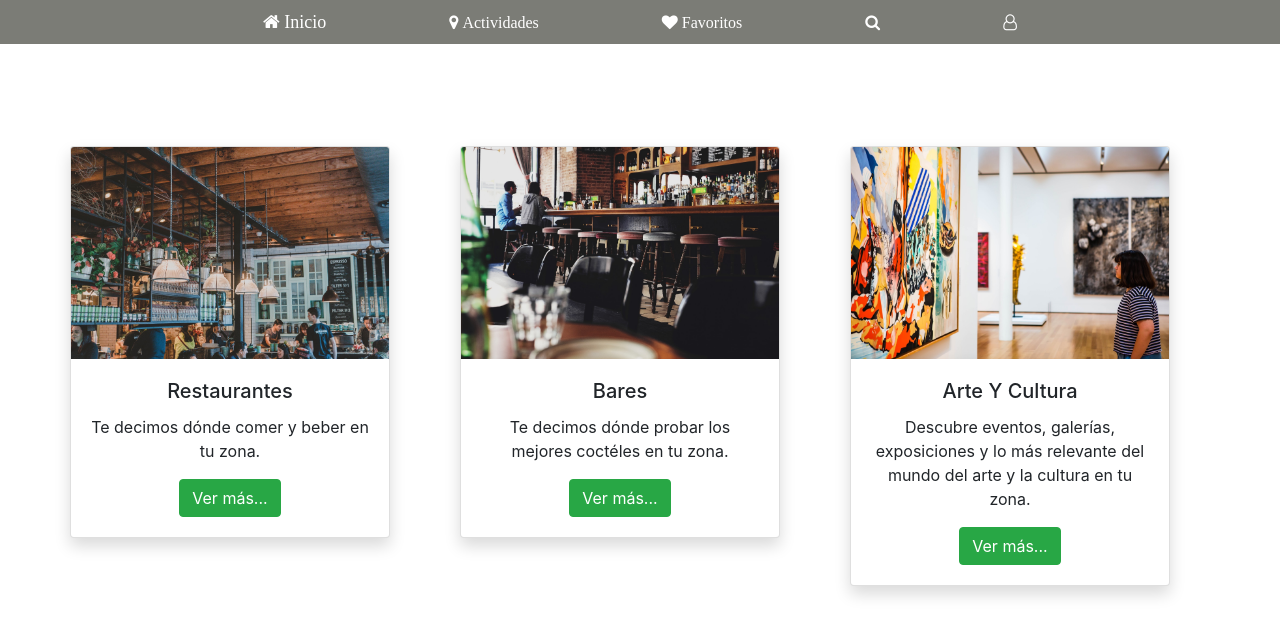
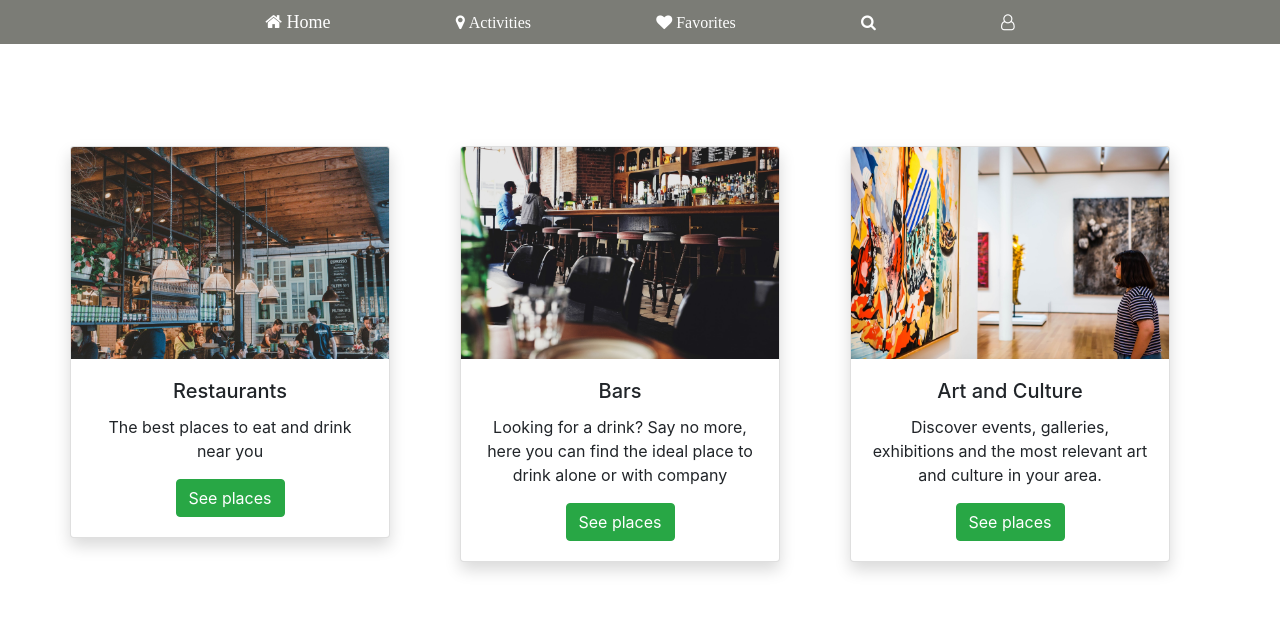
Before and after one commit to WhereToParty/WhereToPartyJs, a plain HTML site: page src/actividades.html in a window 1280 px wide. Drawn offline with nearby package versions, Linux system fonts and the light colour scheme.

Commit message:
se tradujo la pagina de actividades a ingles y se movio el boton de actividades a la barra superior

```diff
--- a/src/actividades.html
+++ b/src/actividades.html
@@ -1,7 +1,7 @@
 
 <html>
     <head>
-        <title>Actividades</title>
+        <title>Activities</title>
         <meta charset="UTF-8">
         <meta name="viewport" content="width=device-width, initial-scale=1.0">
         <meta http-equiv="X-UA-Compatible" content="ie=edge">
@@ -20,9 +20,9 @@
         <nav>
             <div class= "menu">
                 <ul>
-                    <li><a href="index.html"><i class="fa fa-home"> Inicio</i></a></li>
-                    <li><a href="#" id="a" class="fa fa-map-marker"> Actividades</a></li>
-                    <li><a href="#" id="b" class="fa fa-heart"> Favoritos</a></li>
+                    <li><a href="index.html"><i class="fa fa-home"> Home</i></a></li>
+                    <li><a href="#" id="a" class="fa fa-map-marker"> Activities</a></li>
+                    <li><a href="#" id="b" class="fa fa-heart"> Favorites</a></li>
                     <!-- <li><a href="#" class="menu-item">W2P</a></li> -->
                     <li><a href="#" id="search"><i class="fa fa-search"></i></a></li>
 					<li id="app"><a><i class="fa fa-user-o"> {{ user }}</i></a></li>
@@ -43,9 +43,9 @@
                                     <img src="..\stock\restaruante.jpg" class="card-img-top" alt="...">
                                 </div>
                                 <div class="card-body text-center">
-                                    <h5 class="card-title">Restaurantes</h5>
-                                    <p class="card-text">Te decimos dónde comer y beber en tu zona.</p>
-                                    <a href="#" class="btn btn-success">Ver más...</a>
+                                    <h5 class="card-title">Restaurants</h5>
+                                    <p class="card-text">The best places to eat and drink near you</p>
+                                    <a href="#" class="btn btn-success">See places</a>
                                 </div>
                             </div>
                         </div>
@@ -55,9 +55,9 @@
                                 <img src="..\stock\bares.jpg" class="card-img-top" alt="...">
                                 </div>
                                 <div class="card-body text-center">
-                                    <h5 class="card-title">Bares</h5>
-                                    <p class="card-text">Te decimos dónde probar los mejores coctéles en tu zona.</p>
-                                    <a href="#" class="btn btn-success">Ver más...</a>
+                                    <h5 class="card-title">Bars</h5>
+                                    <p class="card-text">Looking for a drink? Say no more, here you can find the ideal place to drink alone or with company</p>
+                                    <a href="#" class="btn btn-success">See places</a>
                                 </div>
                             </div>
                         </div>
@@ -67,9 +67,9 @@
                                     <img src="..\stock\arteyc.jpg" class="card-img-top" alt="...">
                                 </div>
                                 <div class="card-body text-center">
-                                    <h5 class="card-title">Arte Y Cultura</h5>
-                                    <p class="card-text">Descubre eventos, galerías, exposiciones y lo más relevante del mundo del arte y la cultura en tu zona.</p>
-                                    <a href="#" class="btn btn-success">Ver más...</a>
+                                    <h5 class="card-title">Art and Culture</h5>
+                                    <p class="card-text">Discover events, galleries, exhibitions and the most relevant art and culture in your area.</p>
+                                    <a href="#" class="btn btn-success">See places</a>
                                 </div>
                             </div>
                         </div>
```
Also changed, not shown: src/index.html (+2 -1 lines).
